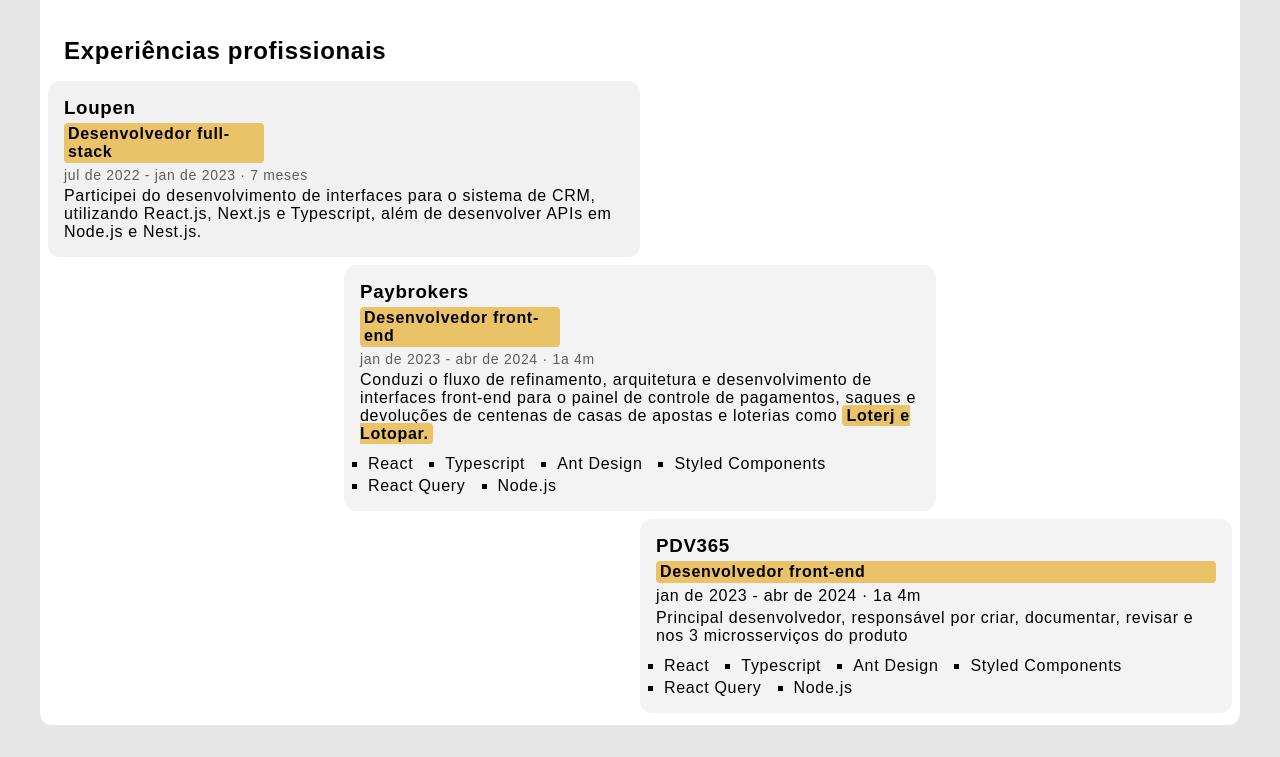
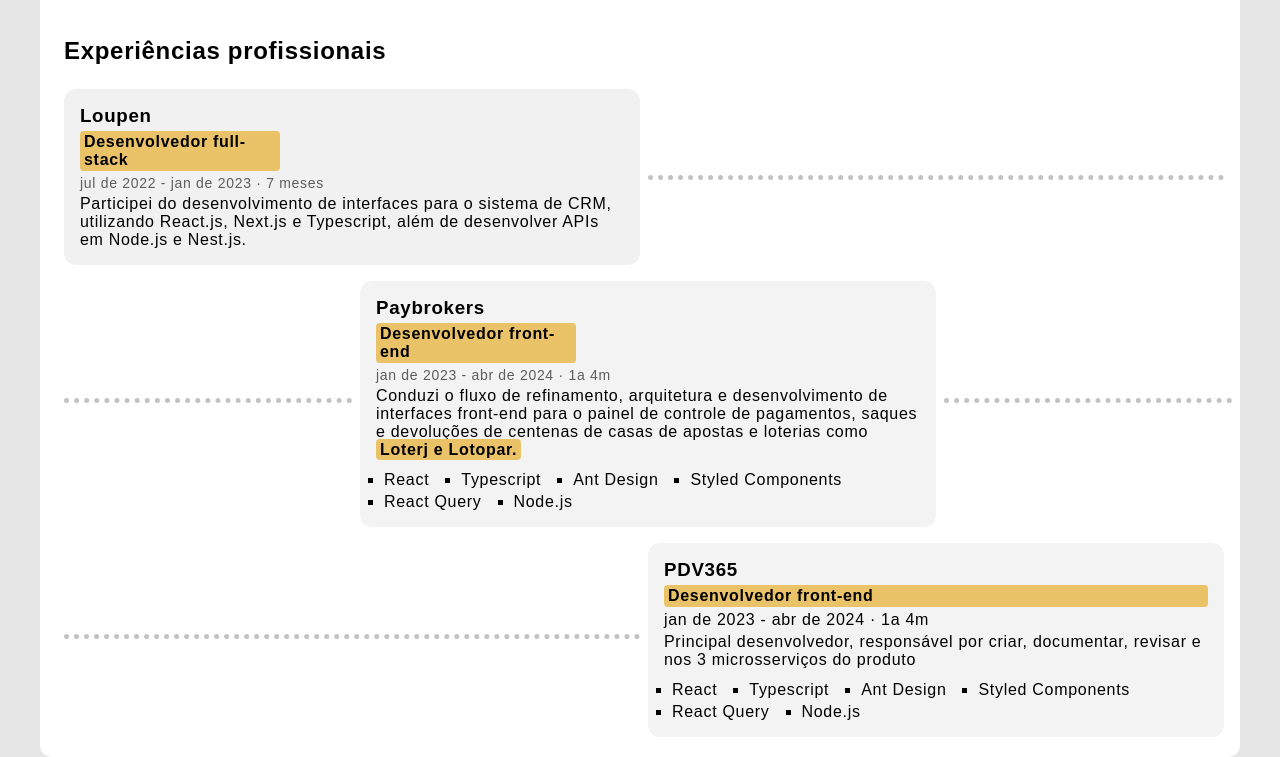
Before and after one commit to leoopardo/portfolio, a plain HTML site: page index.html in a window 1280 px wide. Shown: the part 1054-1811 px from the top of the page. Before the commit the page ends 1779 px from the top, so only its background shows below. Drawn offline with Linux system fonts and the light colour scheme; a web font is replaced by a local one.

Commit message:
improve: exp section

```diff
--- a/index.html
+++ b/index.html
@@ -206,26 +206,30 @@
       </section>
 
       <h1 class="exp">Experiências profissionais</h1>
-
+      <div class="loupen-container">
         <section class="loupen-box">
           <h1>Loupen</h1>
           <strong>Desenvolvedor full-stack</strong>
           <p class="date-range">jul de 2022 - jan de 2023 · 7 meses</p>
           <p>
             Participei do desenvolvimento de interfaces para o sistema de CRM,
-          utilizando React.js, Next.js e Typescript, além de desenvolver APIs em
-          Node.js e Nest.js.
+            utilizando React.js, Next.js e Typescript, além de desenvolver APIs
+            em Node.js e Nest.js.
           </p>
         </section>
+        <div class="dotted-div"></div>
+      </div>
 
+      <div class="paybrokers-container">
+        <div class="dotted-div"></div>
         <section class="paybrokers-box">
           <h1>Paybrokers</h1>
           <strong>Desenvolvedor front-end</strong>
           <p class="date-range">jan de 2023 - abr de 2024 · 1a 4m</p>
           <p>
             Conduzi o fluxo de refinamento, arquitetura e desenvolvimento de
-          interfaces front-end para o painel de controle de pagamentos, saques e
-          devoluções de centenas de casas de apostas e loterias como
+            interfaces front-end para o painel de controle de pagamentos, saques
+            e devoluções de centenas de casas de apostas e loterias como
             <strong>Loterj e Lotopar.</strong>
           </p>
           <ul>
@@ -237,14 +241,17 @@
             <li>Node.js</li>
           </ul>
         </section>
-
+        <div class="dotted-div"></div>
+      </div>
+      <div class="pdv-container">
+        <div class="dotted-div"></div>
         <section class="pdv-box">
           <h1>PDV365</h1>
           <strong>Desenvolvedor front-end</strong>
           <p class="date-range">jan de 2023 - abr de 2024 · 1a 4m</p>
           <p>
-          Principal desenvolvedor, responsável por criar, documentar, revisar e
-          nos 3 microsserviços do produto
+            Principal desenvolvedor, responsável por criar, documentar, revisar
+            e nos 3 microsserviços do produto
           </p>
           <ul>
             <li>React</li>
@@ -255,6 +262,7 @@
             <li>Node.js</li>
           </ul>
         </section>
+      </div>
     </section>
   </body>
 </html>
--- a/style.css
+++ b/style.css
@@ -292,12 +292,24 @@
   padding: 16px;
   margin-top: 16px;
 }
+
+.dotted-div {
+  border-bottom: 5px dotted #c2c2c2;
+  margin: 16px 0;
+}
+.loupen-container {
+  display: grid;
+  grid-template-columns: 50% 50%;
+  align-items: center;
+  gap: 8px;
+  padding: 8px 16px;
+}
 .loupen-box {
   padding: 16px;
   display: flex;
   flex-direction: column;
   gap: 4px;
-  width: 50%;
+  width: 100%;
   background-color: #f1f1f1;
   border-radius: 12px;
 }
@@ -312,13 +324,20 @@
   color: #5e5c5c;
 }
 
+.paybrokers-container {
+  display: grid;
+  grid-template-columns: 25% 50% 25%;
+  align-items: center;
+  gap: 8px;
+  padding: 8px 16px;
+  padding-top: 0px;
+}
 .paybrokers-box {
   padding: 16px;
   display: flex;
   flex-direction: column;
   gap: 4px;
-  width: 50%;
-  margin-left: 25%;
+  width: 100%;
   background-color: #f3f3f3;
   border-radius: 12px;
   margin-top: 8px;
@@ -342,13 +361,21 @@
   margin-left: 8px;
 }
 
+.pdv-container {
+  display: grid;
+  grid-template-columns: 50% 50%;
+  align-items: center;
+  gap: 8px;
+  padding: 8px 16px;
+  padding-top: 0px;
+}
+
 .pdv-box {
   padding: 16px;
   display: flex;
   flex-direction: column;
   gap: 4px;
-  width: 50%;
-  margin-left: 50%;
+  width: 100%;
   background-color: #f3f3f3;
   border-radius: 12px;
   margin-top: 8px;
@@ -418,4 +445,16 @@
   .paybrokers-box ul {
     margin-left: 12px;
   }
+  .loupen-container {
+    grid-template-columns: 1fr;
+  }
+  .paybrokers-container {
+    grid-template-columns: 1fr;
+  }
+  .pdv-container {
+    grid-template-columns: 1fr;
+  }
+  .dotted-div {
+    display: none;
+  }
 }
```
Lines whose indentation alone changed are shown as unchanged.
